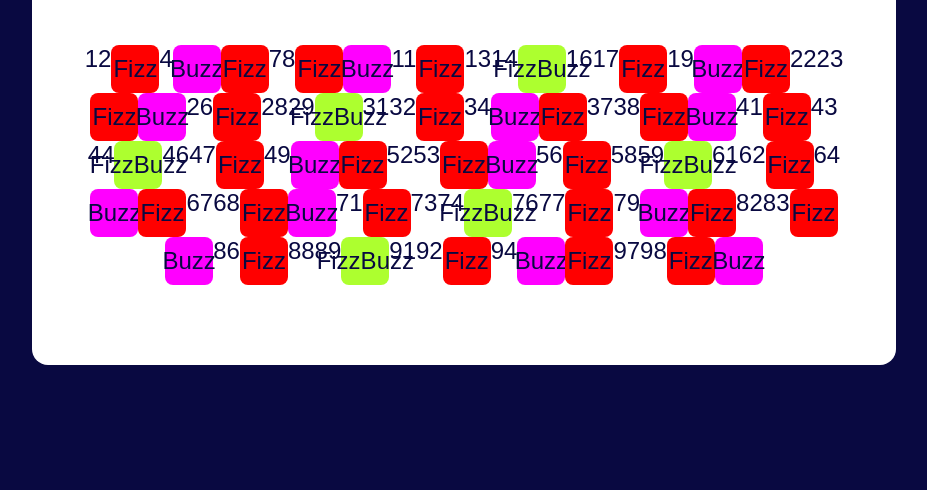
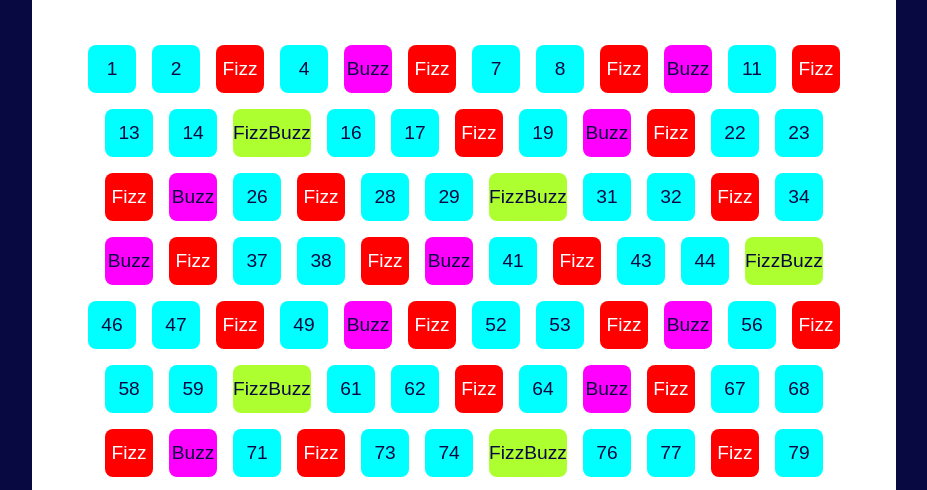
Before and after one commit to ruggerifrancesco/js-fizzbuzz, a plain HTML site: page index.html in a window 1280 px wide. Shown: the part 277-767 px from the top of the page, without its empty margins (176-1103 px from the left). Drawn offline with Linux system fonts and the light colour scheme.

Commit message:
added spacing

```diff
--- a/style/style.css
+++ b/style/style.css
@@ -35,20 +35,20 @@ input, button, select{
 span {
     display: block;
     font-family: Arial, Helvetica, sans-serif;
-    font-size: 1.5rem;
+    font-size: 1.2rem;
 }
 
 #result-container {
     display: flex;
     flex-wrap: wrap;
     justify-content: center;
+    gap: 1rem;
 }
     .box-green {
         background-color: greenyellow;
         display: flex;
         justify-content: center;
         align-items: center;
-        width: 3rem;
         height: 3rem;
         border-radius: 0.5rem;
     }
@@ -69,6 +69,16 @@ span {
         width: 3rem;
         height: 3rem;
         border-radius: 0.5rem;
+        color: white;
+    }
+    .box-aqua {
+        background-color: aqua;
+        display: flex;
+        justify-content: center;
+        align-items: center;
+        width: 3rem;
+        height: 3rem;
+        border-radius: 0.5rem;
     }
 
 
```
